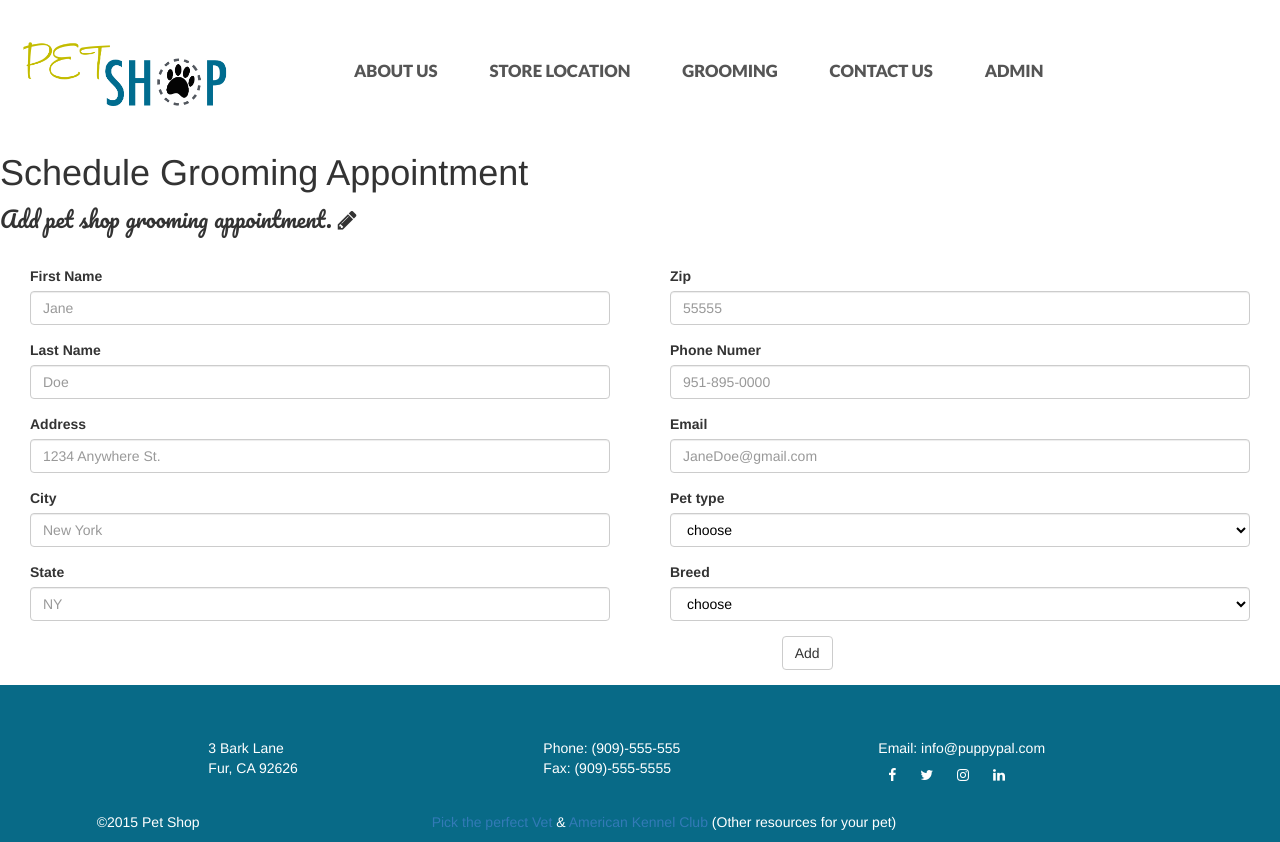
After one commit to adiaguidry/PHP-Practice-Site, a PHP site: template pages/add.php in a window 1280 px wide. The commit adds this page. Run offline with PHP 8.4, Linux system fonts and the light colour scheme; the template is opened without the code that fills it, so the values that code supplies are empty; some libraries are stand-ins or nearby versions.

Commit message:
add.php form complete

```diff
--- a/css/main.css
+++ b/css/main.css
@@ -335,6 +335,8 @@ th {
     clear: both;
 }
 
+
+
 /*.error {*/
 /*background: #FF9F9F url(error.png) no-repeat 5px 10px;*/
 /*}*/
@@ -467,6 +469,12 @@ th {
     background: none;
 }
 
+.form-control {
+    background-color: transparent;
+    color: #222;
+}
+
+/*media style*/
 @media(min-width:768px) {
     #wrapper {
         padding-left: 250px;
--- /dev/null
+++ b/pages/add.php
@@ -0,0 +1,108 @@
+<style>
+    .form-control {
+        background-color: transparent;
+        color: #000;
+    }
+
+
+</style>
+<div class="row">
+    <div class="col-lg-12">
+        <h1>Schedule Grooming Appointment</h1>
+        <p class="dash-welcome">Add pet shop grooming appointment. <i class="fa fa-pencil fa-md"></i></p>
+    </div>
+    <hr style="border: 1px solid #fff">
+    <div class="col-md-12">
+        <form method="post" action="<?php echo htmlspecialchars($_SERVER["PHP_SELF"]);?>" class="span-10">
+          <div class="col-md-6">
+            <div class="col-sm-12 form-group">
+                <label for="firstName" class="control-label">First Name</label>
+                <div>
+                    <input type="text" class="form-control" name="firstName" id="firstName" placeholder="Jane">
+                </div>
+            </div>
+            <div class="col-sm-12 form-group">
+                <label for="lastName" class="control-label">Last Name</label>
+                <div>
+                    <input type="text" class="form-control" name="lastName" id="lastName" placeholder="Doe">
+                </div>
+            </div>
+            <div class="col-md-12 form-group">
+                <label for="firstName" class="control-label">Address</label>
+                <div>
+                    <input type="text" class="form-control" id="firstName" placeholder="1234 Anywhere St.">
+                </div>
+            </div>
+            <div class="col-md-12 form-group">
+                <label for="lastName" class=" control-label">City</label>
+                <div>
+                    <input type="text" class="form-control" id="lastName" placeholder="New York">
+                </div>
+            </div>
+              <div class="col-md-12 form-group">
+                <label for="firstName" class="control-label">State</label>
+                <div>
+                    <input type="text" class="form-control" id="firstName" placeholder="NY">
+                </div>
+            </div>
+          </div>
+            <div class="col-md-6">
+            <div class="col-md-12 form-group">
+                <label for="lastName" class="control-label">Zip</label>
+                <div>
+                    <input type="text" class="form-control" id="lastName" placeholder="55555">
+                </div>
+            </div>
+            <div class="col-md-12 form-group">
+                <label for="firstName" class="control-label">Phone Numer</label>
+                <div>
+                    <input type="text" class="form-control" id="firstName" placeholder="951-895-0000">
+                </div>
+            </div>
+            <div class="col-md-12 form-group">
+                <label for="lastName" class="control-label">Email</label>
+                <div>
+                    <input type="text" class="form-control" id="lastName" placeholder="JaneDoe@gmail.com">
+                </div>
+            </div>
+            <div class="col-md-12 form-group">
+                <label for="lastName" class="control-label">Pet type</label>
+                <div>
+                    <select class="form-control">
+                        <option value="">choose</option>
+                        <option value="dog">dog</option>
+                        <option value="cat">cat</option>
+                        <option value="rabbit">rabbit</option>
+                        <option value="reptile">reptile</option>
+                    </select>
+                </div>
+            </div>
+            <div class="col-md-12 form-group">
+                <label for="lastName" class="control-label">Breed</label>
+                <div>
+                    <select class="form-control">
+                        <option value="0">choose</option>
+                        <option value="beagle">Beagle</option>
+                        <option value="boxer">Boxer</option>
+                        <option value="bulldog">Bull Dog</option>
+                        <option value="collie">Collie</option>
+                        <option value="german">German Shepherd</option>
+                        <option value="golden">Golden</option>
+                        <option value="Lab">Lab</option>
+                        <option value="maltese">Maltese</option>
+                        <option value="poodle">Poodle</option>
+                        <option value="pug">Pug</option>
+                        <option value="vizsla">Vizsla</option>
+                        <option value="weimaraner">Weimararner</option>
+                    </select>
+                </div>
+            </div>
+            <div class="col-md-12 form-group">
+                <div class="col-sm-offset-2 col-sm-10">
+                    <button type="submit" name="submit" class="btn btn-default">Add</button>
+                </div>
+            </div>
+          </div>
+
+        </form>
+    </div>
--- a/pages/list.php
+++ b/pages/list.php
@@ -41,7 +41,7 @@ if ($result->num_rows > 0) {
         <div class="col-md-3">
             <h3><?php echo $row["email"] ?></h3>
         </div>
-
+        <hr style="border: 1px solid #333">
   <?php  }
 } else {
     echo "0 results";
--- /dev/null
+++ b/pages/update.php
@@ -0,0 +1 @@
+update
```
Also changed, not shown: admin.php (+12 -7 lines), pages/breeds.php (renamed from pages/breeds.html), pages/dash.php (renamed from pages/all.php), 2 other files.
